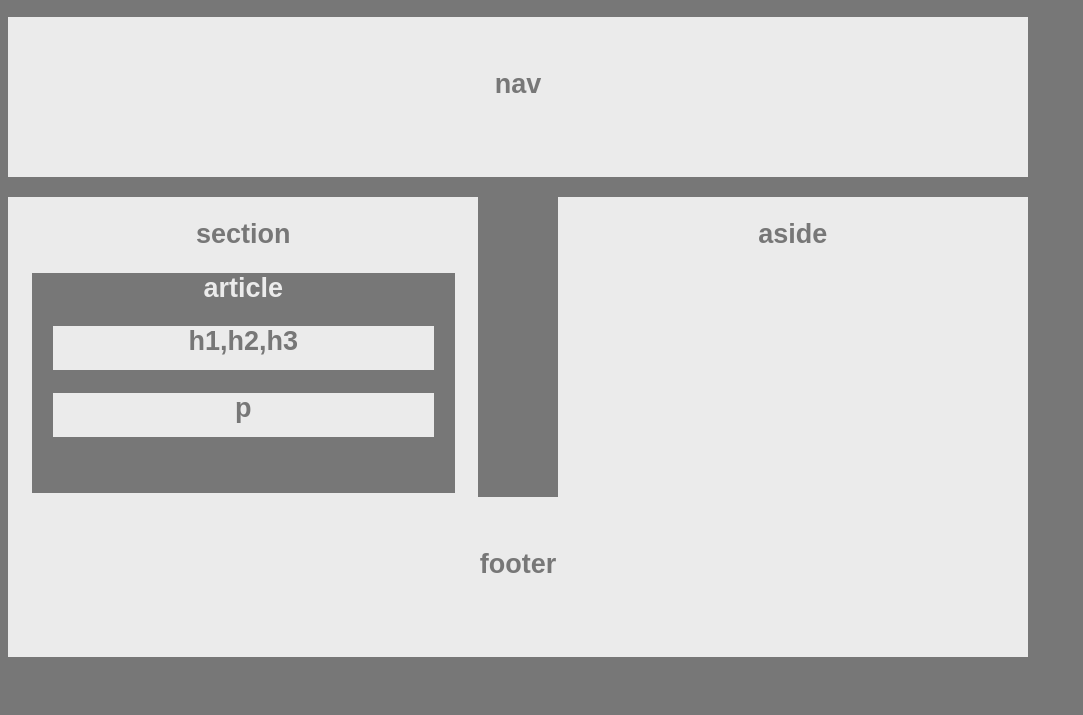
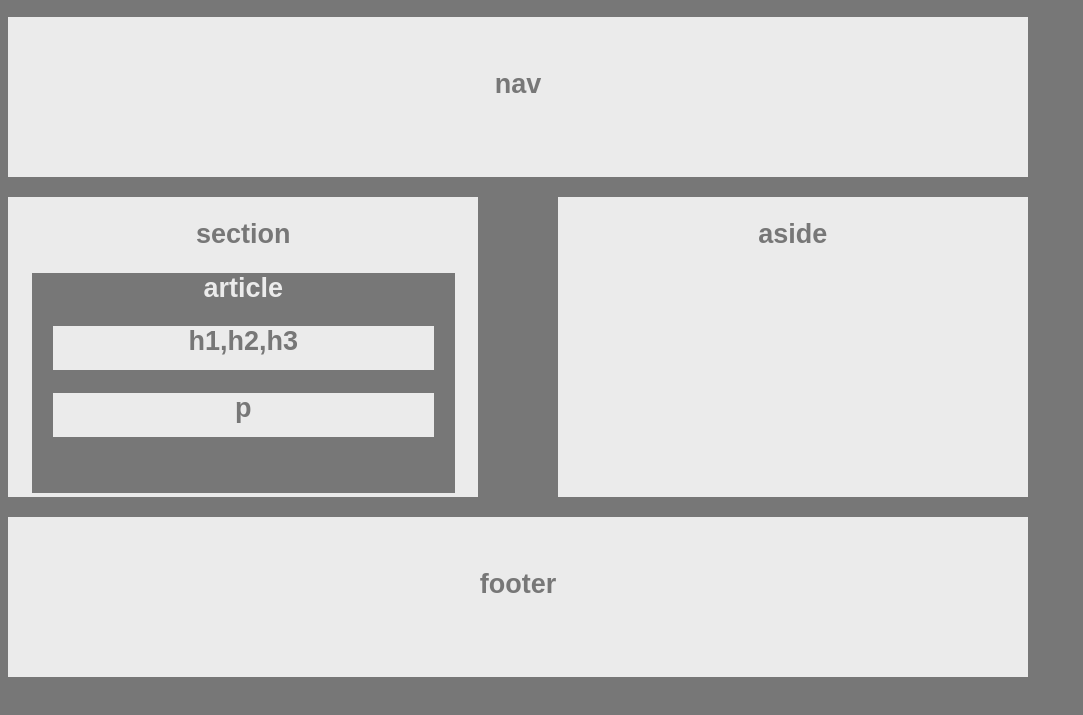
Before and after one commit to bahma2018/HW-Wireframe, a plain HTML site: page index.html in a window 1280 px wide. Shown: the part 171-886 px from the top of the page, without its empty margins (0-1083 px from the left). Drawn offline with Linux system fonts and the light colour scheme.

Commit message:
fixed footer positioning

```diff
--- a/style.css
+++ b/style.css
@@ -95,5 +95,6 @@ body  {
     text-align: center;
     color: #777;
     margin-top: 20px;
-
+    position: relative;
+    bottom: -20px;
 }
```
